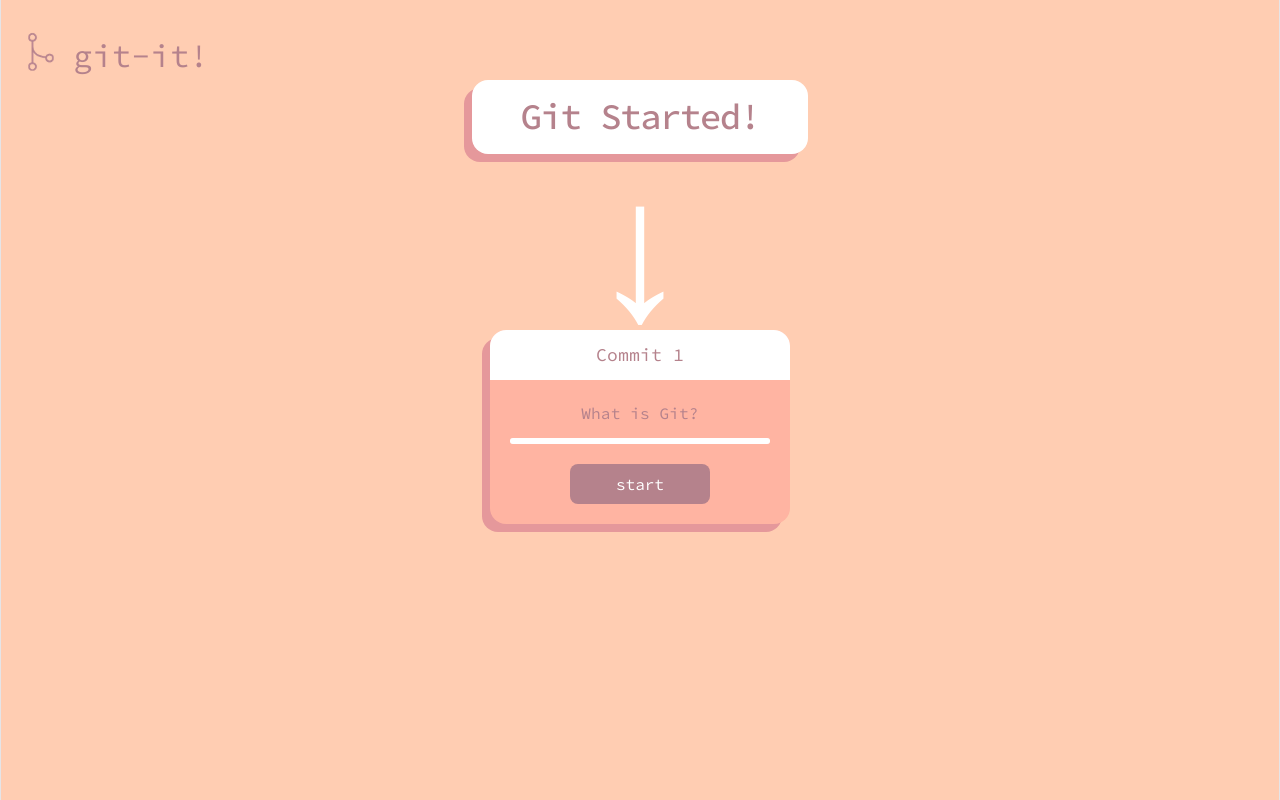
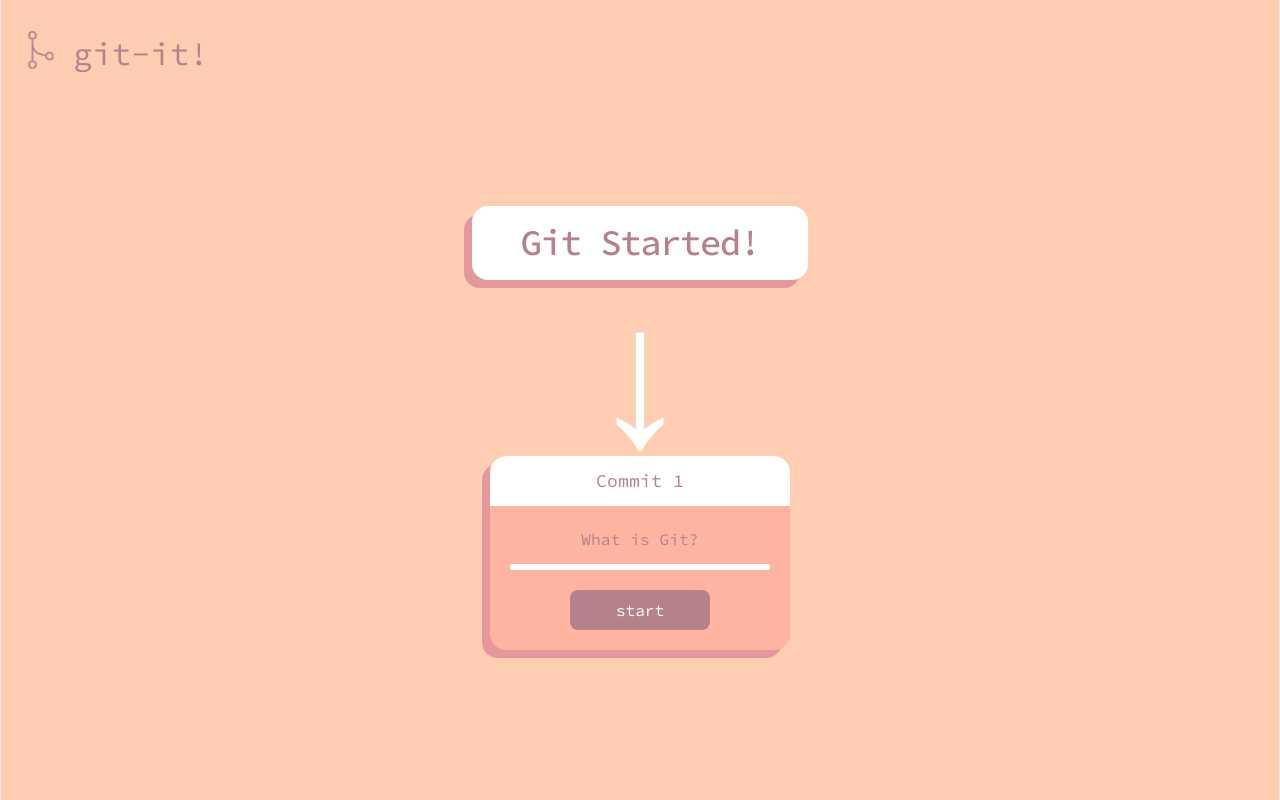
Before and after one commit to dlw1rm4/git-it, a React (Vite) app: page /git-it/lessons in a window 1280 px wide. Built offline with nearby package versions, Linux system fonts and the light colour scheme.

Commit message:
fixed container issues in lessons page

```diff
--- a/src/pages/lessons.tsx
+++ b/src/pages/lessons.tsx
@@ -19,8 +19,7 @@ export default function Lessons() {
                 <img src={logoIcon} alt="logo" className="logo-icon"></img>
                 <span className="logo">git-it!</span>
             </div>
-
-            <div className="lessons-container">
+            <div className="container">
                 <div className="header-card">
                     <h1>Git Started!</h1>
                 </div>
```
